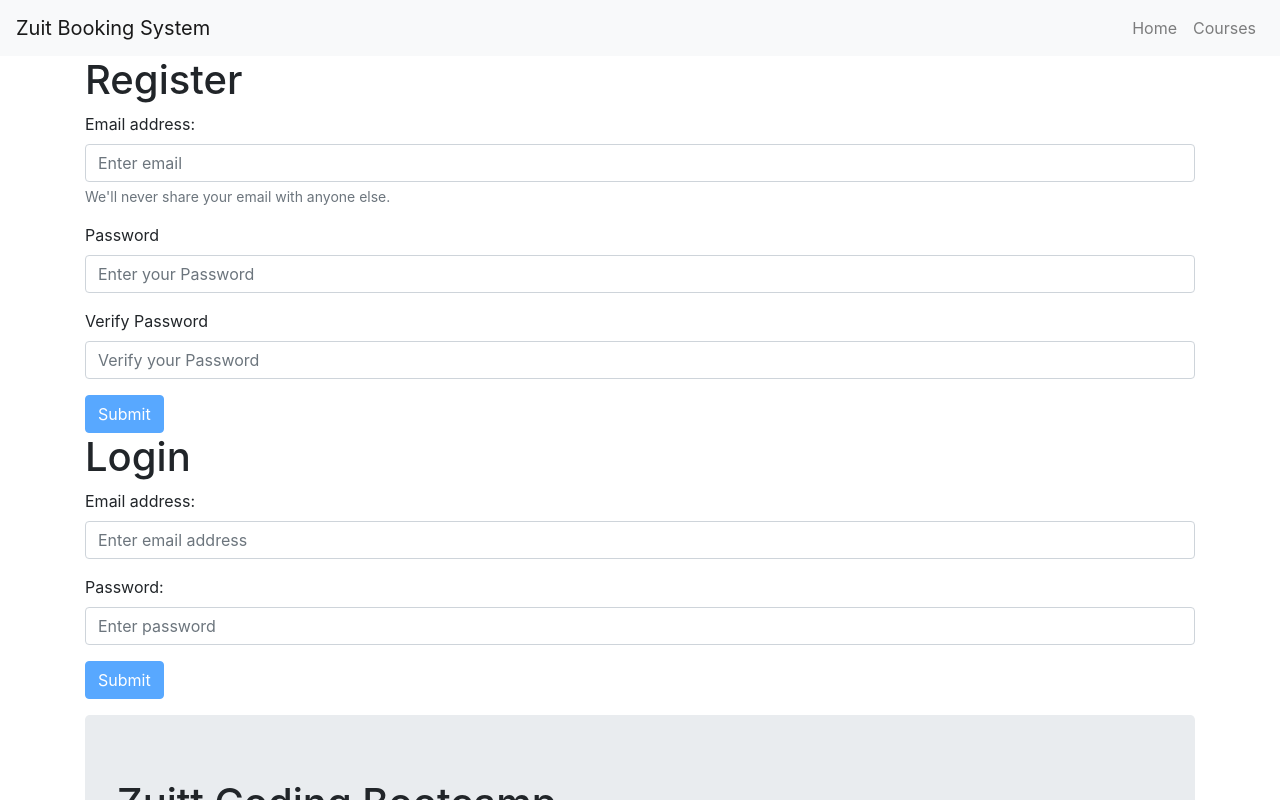
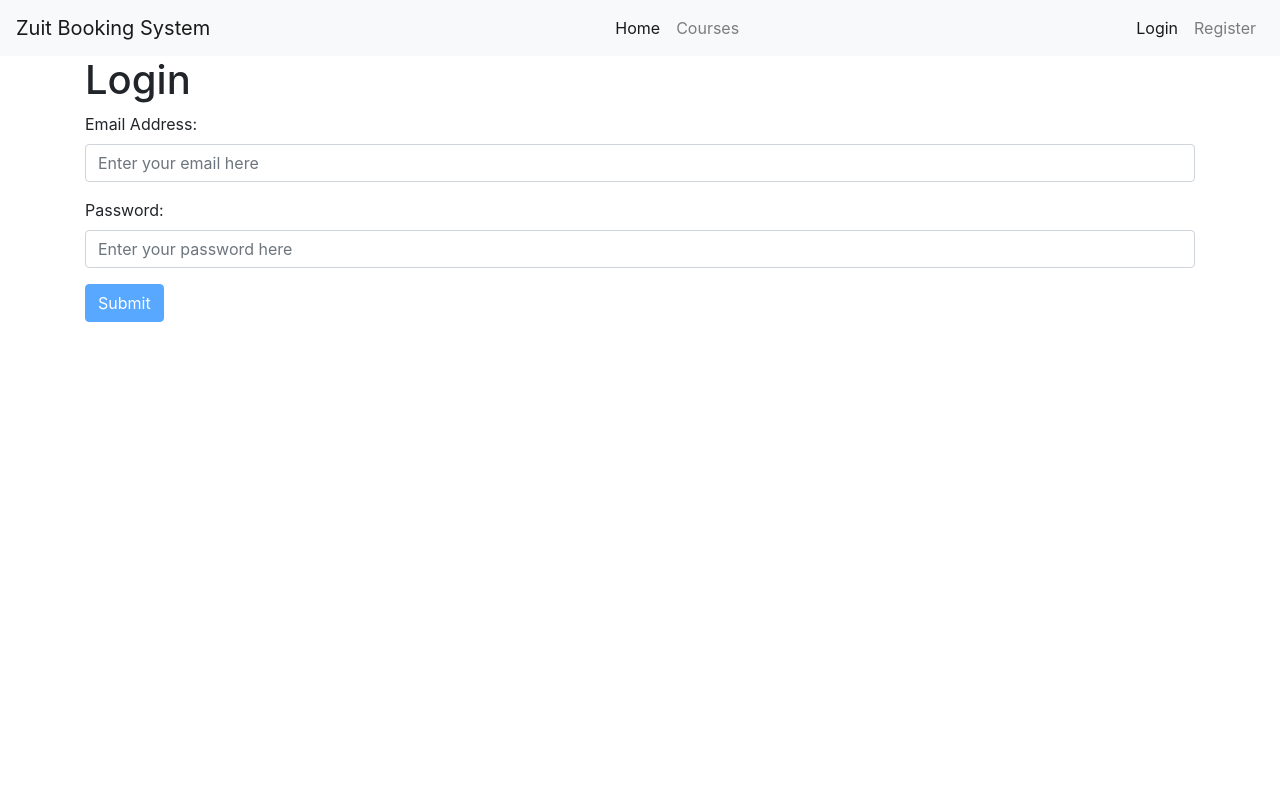
Before and after one commit to arick-yumol/s50, a React (Create React App) app: page /login in a window 1280 px wide. Shown: the top 800 px of the page. Built offline with nearby package versions, Linux system fonts and the light colour scheme.

Commit message:
Added s48 discussion

```diff
--- a/package.json
+++ b/package.json
@@ -10,6 +10,7 @@
     "react": "^17.0.2",
     "react-bootstrap": "^1.5.2",
     "react-dom": "^17.0.2",
+    "react-router-dom": "^5.3.0",
     "react-scripts": "4.0.3",
     "sweetalert2": "^11.1.7",
     "web-vitals": "^1.1.2"
--- a/src/App.js
+++ b/src/App.js
@@ -1,6 +1,6 @@
 // Import React from 'react';
-// Altenative
-import { Fragment } from 'react';	// <React.Fragment> to enclose components into a parent element to avoid errors
+// Alternative
+import { Fragment, useState } from 'react';	// <React.Fragment> to enclose components into a parent element to avoid errors
 import './App.css';
 import AppNavbar from './components/AppNavbar';
 // pages
@@ -8,22 +8,54 @@ import Home from './pages/Home';
 import Courses from './pages/Courses';
 import Register from './pages/Register';
 import Login from './pages/Login';
-
+import Error from './pages/Error'
+// routing components
+import { BrowserRouter as Router } from 'react-router-dom';	// will synchronize URL that will be shown in the web browser
+import { Route, Switch } from 'react-router-dom';	// switch will declare the routes
 
 // Bootstrap
 import { Container } from 'react-bootstrap';
+// React Context
+import UserContext from './UserContext';
+
+
+/*
+BrowserRouter component will enable us to simulate page navigation by synchronizing the shown content and the shown URL in the web browser
+
+Switch component then declares with Route we can go to
+
+Route component will render component within the switch container based on the defined route
+
+exact property disables the partiak matching for a route makes sure that it only returns the route if the path is an exact match to the current url
+
+If the exact and path is missing, the Route component will make it undefined route and will be loaded into a specified component
+
+*/
+
 
 function App() {	// main function
+
+	// add a state hook for user,
+	// The .getItem() method returns value of the specified storage object item
+	const [user, setUser] = useState({email: localStorage.getItem('email')})
+
+	// Provider Component that allows consuming components to subscribe to context changes
     return(	// return jsx
-        <Fragment>
-            <AppNavbar />
-            <Container>
-            	<Register />
-            	<Login />
-                <Home />
-                <Courses />
-            </Container>
-        </Fragment>
+    	<UserContext.Provider value={ {user, setUser} }>
+		    <Router>
+		        < AppNavbar />
+		        <Container>
+		            <Switch>
+			            < Route exact path="/" component={Home} />
+			            < Route exact path="/courses" component={Courses} />
+			            < Route exact path="/register" component={Register} />
+		            	< Route exact path="/login" component={Login} />
+		            	{/*< Route path="/" component={Error} />*/}
+		            	< Route component={Error} />
+		            </Switch>
+		        </Container>
+		    </Router>
+        </UserContext.Provider>
     );
 }
 
--- /dev/null
+++ b/src/UserContext.js
@@ -0,0 +1,3 @@
+import React from 'react';
+
+export default React.createContext();
--- a/src/components/AppNavbar.js
+++ b/src/components/AppNavbar.js
@@ -1,3 +1,45 @@
+// import Navbar from 'react-bootstrap/Navbar';
+// import Nav from 'react-bootstrap/Nav';
+import { Fragment, useContext } from 'react';
+import { Navbar, Nav } from 'react-bootstrap';
+import { Link, NavLink } from 'react-router-dom';
+// React Context
+import UserContext from '../UserContext';
+
+export default function AppNavbar() {
+
+	const { user } = useContext(UserContext)
+
+	let rightNav = (user.email !== null) ?
+		<Fragment>
+			<Nav.Link as={NavLink} to="/logout">Logout</Nav.Link>
+		</Fragment>
+		:
+		<Fragment>
+			<Nav.Link as={NavLink} to="/login">Login</Nav.Link>
+			<Nav.Link as={NavLink} to="/register">Register</Nav.Link>
+		</Fragment>
+
+
+	return(
+		<Navbar bg="light" expand="lg">
+			<Navbar.Brand as={Link} to="/">Zuit Booking System</Navbar.Brand>
+			<Navbar.Toggle aria-controls="basic-navbar-nav" />
+			<Navbar.Collapse id="basic-navbar-nav">
+				<Nav className="ml-auto">
+					<Nav.Link as={NavLink} to="/">Home</Nav.Link>
+					<Nav.Link as={NavLink} to="/courses">Courses</Nav.Link>
+				</Nav>
+				<Nav className="ml-auto">
+					{rightNav}
+				</Nav>
+			</Navbar.Collapse>
+		</Navbar>
+	)
+}
+
+
+
 /*export default AppNavbar = (() => {
 	return (
 		<Navbar bg="light" expand="lg">
@@ -13,25 +55,8 @@
 	)
 })*/
 
-// import Navbar from 'react-bootstrap/Navbar';
-// import Nav from 'react-bootstrap/Nav';
 
-import { Navbar, Nav } from 'react-bootstrap';
 
-export default function AppNavbar() {
-	return(
-		<Navbar bg="light" expand="lg">
-			<Navbar.Brand href="#home">Zuit Booking System</Navbar.Brand>
-			<Navbar.Toggle aria-controls="basic-navbar-nav" />
-			<Navbar.Collapse id="basic-navbar-nav">
-				<Nav className="ml-auto">
-					<Nav.Link href="#home">Home</Nav.Link>
-					<Nav.Link href="#courses">Courses</Nav.Link>
-				</Nav>
-			</Navbar.Collapse>
-		</Navbar>
-	)
-}
 
 
 // Rendering
--- a/src/components/CourseCard.js
+++ b/src/components/CourseCard.js
@@ -52,7 +52,7 @@ export default function CourseCard ({courseProp}) {
 		}
 	}
 
-	return(
+	/*return(
 		<Row>
 			<Col>
 				<Card className="mt-3">
@@ -74,6 +74,27 @@ export default function CourseCard ({courseProp}) {
 				</Card>
 			</Col>
 		</Row>
+	)*/
+
+	return(
+		<Card>
+			<Card.Body>
+				<Card.Title><h2>{name}</h2></Card.Title>
+				<Card.Subtitle>Description:</Card.Subtitle>
+				<Card.Text>{description}</Card.Text>
+				<Card.Subtitle>Price:</Card.Subtitle>
+				<Card.Text>Php {price}</Card.Text>
+				<Card.Text>Enrollees: {count}</Card.Text>
+				<Card.Text>Seats: {seats}</Card.Text>
+				{isOpen ?
+				<Button variant="primary" onClick={enroll}>Enroll</Button>
+				:
+				<Button variant="primary" disabled>Enroll</Button>
+				}
+
+			</Card.Body>
+		</Card>
+
 	)
 }
 
--- a/src/index.js
+++ b/src/index.js
@@ -1,7 +1,7 @@
 import React from 'react';
 import ReactDOM from 'react-dom';
 import App from './App';
-import AppNavbar from './AppNavbar';
+
 
 // Import the Bootstrap CSS
 import 'bootstrap/dist/css/bootstrap.min.css';
--- /dev/null
+++ b/src/pages/Error.js
@@ -0,0 +1,14 @@
+import { Link } from 'react-router-dom';
+// bootstrap
+import { Container, Jumbotron } from 'react-bootstrap';
+
+export default function Error () {
+	return(
+		<Container>
+			<Jumbotron>
+				<h3>Page Not Found | Error 404</h3>
+				<p>Go back to the <Link to="/">Homepage</Link></p>
+			</Jumbotron>
+		</Container>
+	)
+}
--- a/src/pages/Login.js
+++ b/src/pages/Login.js
@@ -1,4 +1,85 @@
-import { Fragment, useState, useEffect } from 'react';
+import { useState, useEffect, Fragment, useContext } from 'react';	// useContext unwraps the contents of the UserContext
+import { Form, Button } from 'react-bootstrap';
+import Swal from 'sweetalert2';
+// React Context
+import UserContext from '../UserContext';
+
+export default function Login () {
+	// useContext is a react hook used to unwrap our context. It will return the data passed as values by a provider (UserContext.Provider component in App.js)
+	const { user, setUser } = useContext(UserContext)
+
+	const [email, setEmail] = useState('')
+	const [password, setPassword] = useState('')
+
+	const [loginButton, setLoginButton] =useState(false)
+
+
+	useEffect(() => {
+		if (email !== '' && password !== '') {
+			setLoginButton(true)
+		}
+		else {
+			setLoginButton(false)
+		}
+	}, [email, password])
+
+
+	function login (e) {
+		e.preventDefault()
+
+		Swal.fire({
+			title: "Yaaaaay!",
+			icon: "success",
+			text: "Successfully logged in!"
+		})
+		// local storage allows us to save data within our browsers as strings
+		// The .setItem() method of the Storage interface, when passed a key name and value, will add that key to the given storage object, or update the key's value if it already exists
+		// setItem is used to sotre data in the localStorage as a string
+		// setItem('key', value)
+		localStorage.setItem('email', email);
+		setUser({ email: email })
+
+		setEmail('')
+		setPassword('')
+	}
+
+	return(
+		<Fragment>
+			<h1>Login</h1>
+			<Form onSubmit={(e) => login(e)}>
+				<Form.Group>
+					<Form.Label>Email Address:</Form.Label>
+					<Form.Control
+						type="email"
+						placeholder="Enter your email here"
+						value={email}
+						onChange={e => setEmail(e.target.value)}
+						required
+					/>
+				</Form.Group>
+				<Form.Group>
+					<Form.Label>Password:</Form.Label>
+					<Form.Control
+						type="password"
+						placeholder="Enter your password here"
+						value={password}
+						onChange={e => setPassword(e.target.value)}
+						required
+					/>
+				</Form.Group>
+
+				{loginButton ?
+					<Button variant="primary" type="submit">Submit</Button>
+					:
+					<Button variant="primary" type="submit" disabled>Submit</Button>
+				}
+			</Form>
+		</Fragment>
+	)
+}
+
+
+/*import { Fragment, useState, useEffect } from 'react';
 import { Form, Button } from 'react-bootstrap';
 
 export default function Login () {
@@ -64,4 +145,4 @@ export default function Login () {
 			</Form>
 		</Fragment>
 	)
-}
+}*/
```
Also changed, not shown: 1 other file (tests, documents, lock files or other folders).
